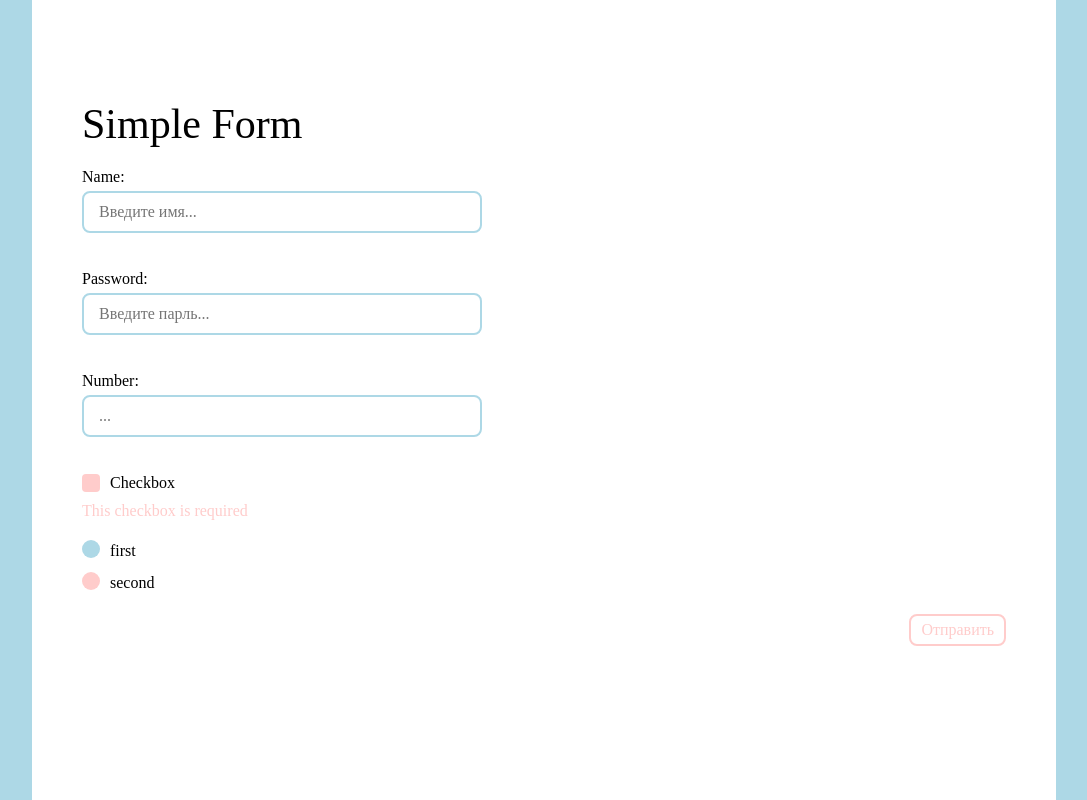
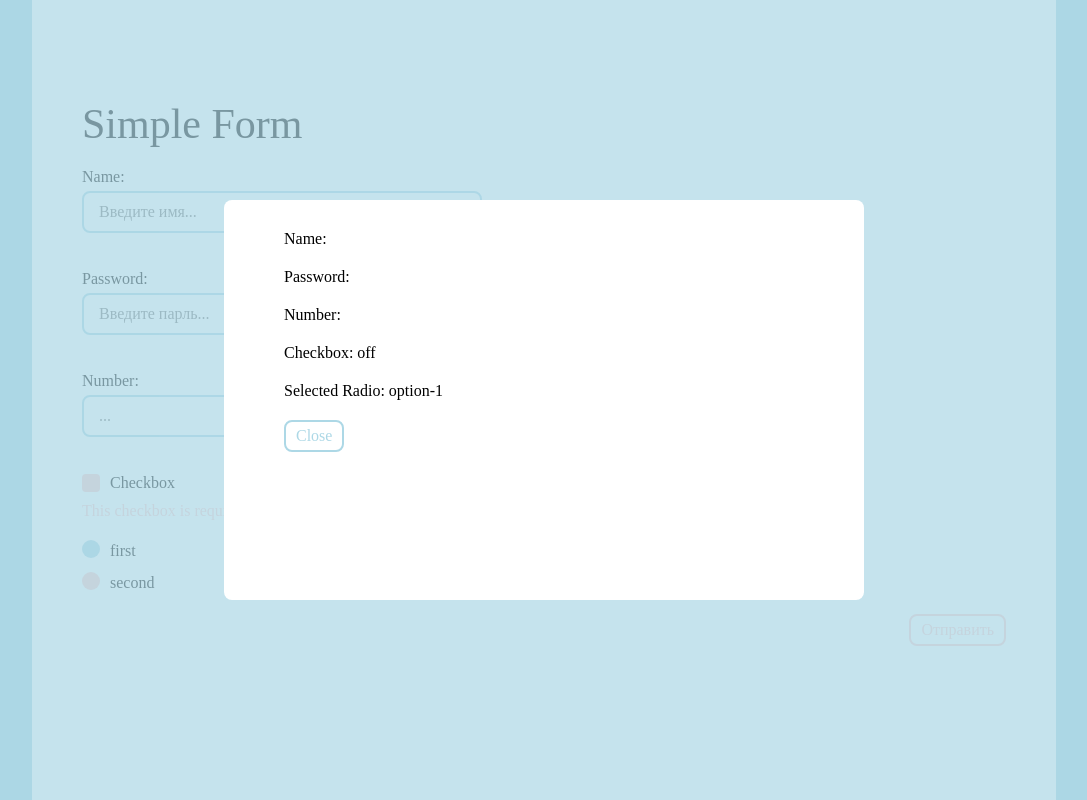
Before and after one commit to neverFeltAlive/vue-form-options, a Vue app: page / in a window 1280 px wide. Shown: the whole page, without its empty margins (96-1183 px from the left). Built offline with nearby package versions, Linux system fonts and the light colour scheme.

Commit message:
[feature] - added popup

```diff
--- a/index.html
+++ b/index.html
@@ -8,6 +8,7 @@
   </head>
   <body>
     <div id="app"></div>
+    <div id="popup-container"></div>
     <script type="module" src="/src/main.js"></script>
   </body>
 </html>
--- /dev/null
+++ b/src/components/CustomPopup.vue
@@ -0,0 +1,51 @@
+<template>
+  <teleport to="#popup-container" v-if="isVisible">
+    <div class="popup__background" @click="closePopup">
+      <div class="popup__inner">
+        <slot v-bind="closePopup"></slot>
+      </div>
+    </div>
+  </teleport>
+</template>
+
+<script>
+export default {
+  emits: ['update:isVisible'],
+  props: {
+    isVisible: {
+      type: Boolean,
+      default: false
+    }
+  },
+  methods: {
+    closePopup(){
+      this.$emit('update:isVisible', false);
+    }
+  }
+};
+</script>
+
+<style lang="scss" scoped>
+@import "@utils/vars.scss";
+
+.popup__background {
+  position: fixed;
+  top: 0;
+  left: 0;
+  right: 0;
+  bottom: 0;
+  display: flex;
+  align-items: center;
+  justify-content: center;
+  background-color: rgba($light-blue, 0.7);
+  z-index: 2;
+}
+
+.popup__inner {
+  padding: 30px 60px;
+  width: 50%;
+  min-height: 400px;
+  border-radius: 8px;
+  background-color: white;
+}
+</style>
--- a/src/components/SimpleForm.vue
+++ b/src/components/SimpleForm.vue
@@ -2,12 +2,14 @@
 import CustomInput from "@components/CustomInput.vue";
 import CustomCheckbox from "@components/CustomCheckbox.vue";
 import CustomRadio from "@components/CustomRadio.vue";
+import CustomPopup from "@components/CustomPopup.vue";
 
 export default {
   components: {
     CustomRadio,
     CustomInput,
     CustomCheckbox,
+    CustomPopup
   },
   props: ['title'],
   data(){
@@ -26,6 +28,7 @@ export default {
       },
       checkbox: false,
       radioSelection: 'option-1',
+      isPopupVisible: true,
     };
   },
   computed: {
@@ -37,7 +40,7 @@ export default {
     submitHandler() {
       if (!this.isFormValid) return;
 
-      alert('Form Submitted');
+      this.isPopupVisible = true;
     },
     validateName(value) {
       if (value.length < 4 || value.length >= 12){
@@ -74,6 +77,16 @@ export default {
     <custom-radio v-model="radioSelection" :options="[ {id: 'option-1', value: 'option-1', label: 'first', name: 'value'}, {id: 'option-2', value: 'option-2', label: 'second'} ]"></custom-radio>
     <custom-button :disabled="!isFormValid" class="custom-form__button">Отправить</custom-button>
   </form>
+  <custom-popup v-model:is-visible="isPopupVisible">
+    <template v-slot="closePopup">
+      <custom-heading level="4">Name: {{ nameInput.value }}</custom-heading>
+      <custom-heading level="4">Password: {{ passwordInput.value }}</custom-heading>
+      <custom-heading level="4">Number: {{ numberInput.value }}</custom-heading>
+      <custom-heading level="4">Checkbox: {{ checkbox ? 'on' : 'off' }}</custom-heading>
+      <custom-heading level="4">Selected Radio: {{ radioSelection }}</custom-heading>
+      <custom-button @click="closePopup">Close</custom-button>
+    </template>
+  </custom-popup>
 </template>
 
 <style scoped lang="scss">
```
